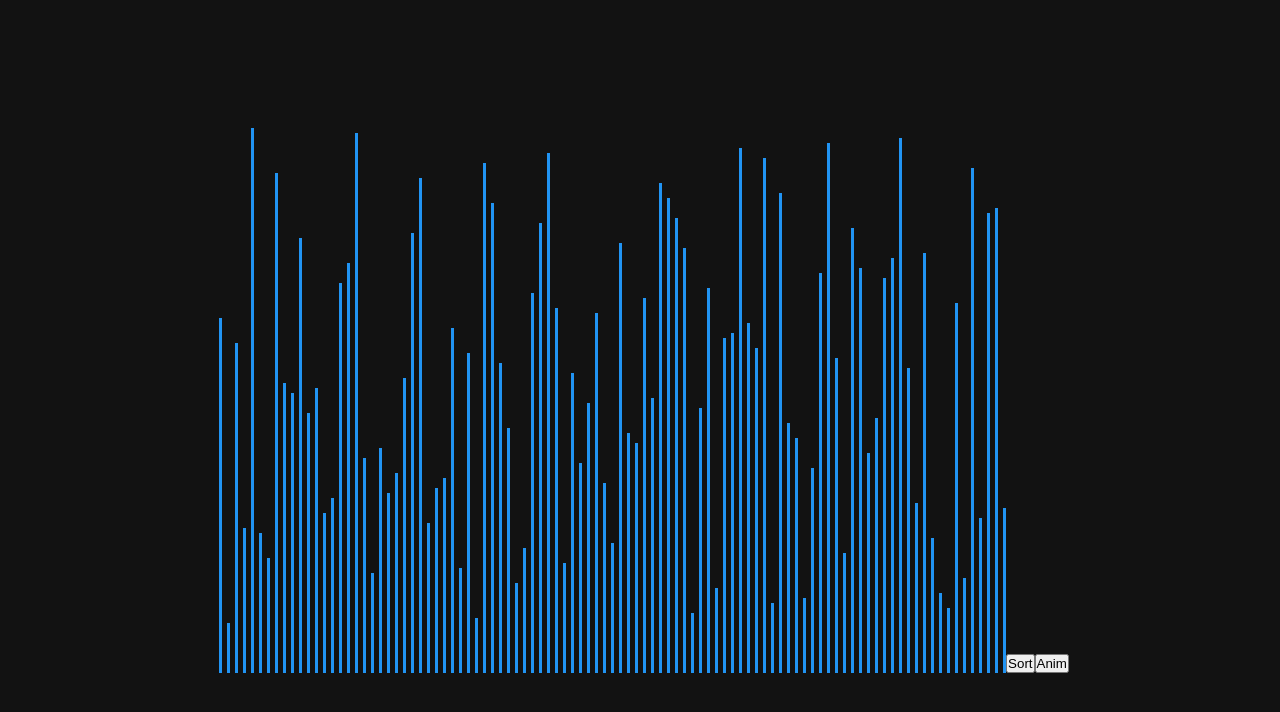
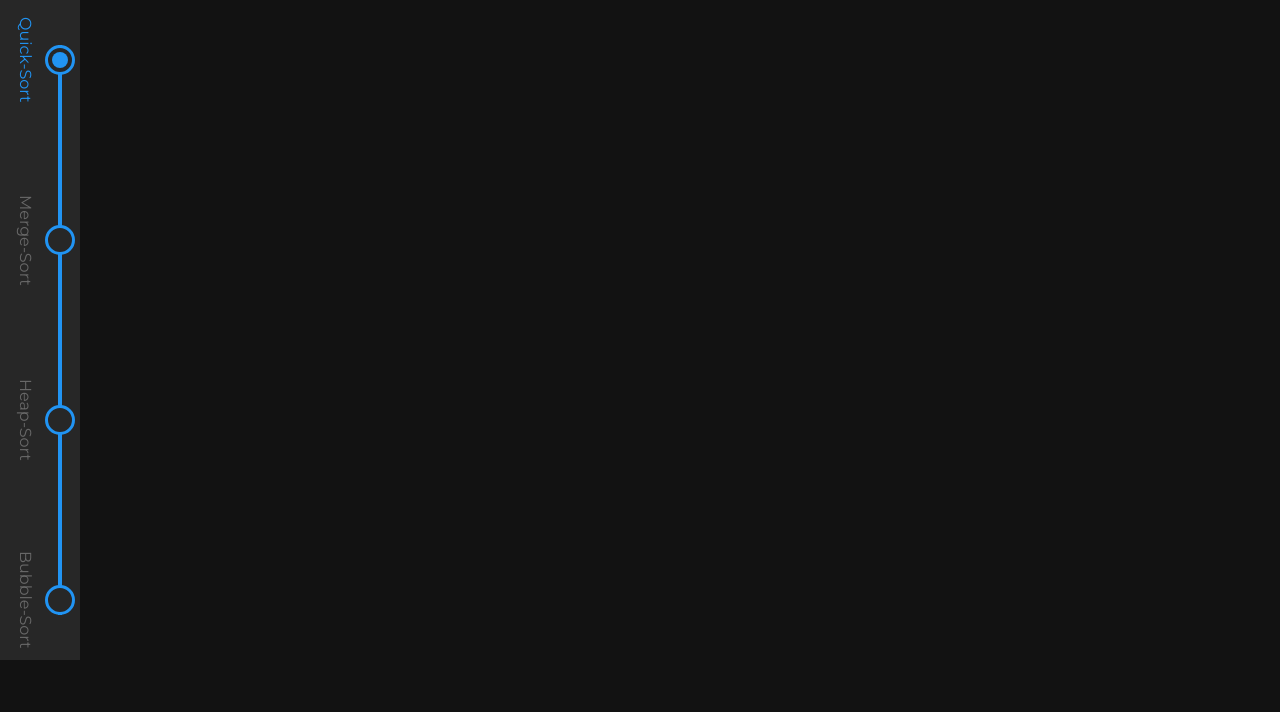
Before and after one commit to dcevpersonal/Sorting-Algorithm-Visualizer, a React (Create React App) app: page / in a window 1280 px wide. Shown: the top 712 px of the page. Built offline with nearby package versions, Linux system fonts and the light colour scheme.

Commit message:
Design Change

```diff
--- a/src/App.module.scss
+++ b/src/App.module.scss
@@ -1,7 +1,11 @@
 .App {
   display: flex;
   width: 100vw;
-  height: 100vh;
-  align-items: center;
-  justify-content: center;
+  height: fit-content;
 }
+
+@media screen and (max-width: 1365px) {
+  .App {
+    justify-content: flex-start;
+  }
+}
--- a/src/App.tsx
+++ b/src/App.tsx
@@ -2,10 +2,12 @@ import React from "react";
 import Style from "./App.module.scss";
 
 import Grid from "./components/Blocks/Grid";
+import DisplayPanel from "./components/UI/Display-Panel";
 
 function App() {
   return (
     <div className={Style.App}>
+      <DisplayPanel />
       <Grid />
     </div>
   );
--- a/src/components/Blocks/Grid.module.scss
+++ b/src/components/Blocks/Grid.module.scss
@@ -1,8 +1,10 @@
 .Grid {
     display: flex;
+    display: none;
     position: relative;
     align-items: flex-end;
     justify-content: center;
+    margin-top: 200px; // Remove !!
 }
 
 #Key {
--- a/src/components/Blocks/Grid.tsx
+++ b/src/components/Blocks/Grid.tsx
@@ -129,6 +129,7 @@ function Grid() {
       console.log(anim.swap);
     }
   }, [isSorted]);
+
   return (
     <div className={Style.Grid}>
       {keys.map((k, i) => {
--- a/src/components/Blocks/Key.module.scss
+++ b/src/components/Blocks/Key.module.scss
@@ -3,4 +3,12 @@
     transition: height 0.1s linear;
     background: var(--Black-2);
     // transition-property: height, background;
+
+    &__Selected {
+        background: var(--Red-1);
+    }
+
+    &__Section {
+        background: var(--Blue-1);
+    }
 }
--- a/src/components/Blocks/Key.tsx
+++ b/src/components/Blocks/Key.tsx
@@ -11,14 +11,15 @@ interface props {
 function Key(props: props) {
   return (
     <div
-      className={Style.Key}
+      className={
+        props.selected
+          ? `${Style.Key} ${Style.Key__Selected}`
+          : props.section
+          ? `${Style.Key} ${Style.Key__Section}`
+          : Style.Key
+      }
       style={{
         height: `${props.size * 5}px`,
-        background: props.selected
-          ? "var(--Red-1)"
-          : props.section
-          ? "var(--Blue-1)"
-          : "var(--Black-2)",
       }}
       id={props.iden}
     ></div>
--- /dev/null
+++ b/src/components/UI/Display-Panel.module.scss
@@ -0,0 +1,14 @@
+.DisplayPanel {
+    display: flex;
+    height: 80px;
+    background: var(--Black-3);
+    align-items: center;
+    justify-content: center;
+}
+
+@media screen and (max-width: 1365px) {
+    .DisplayPanel {
+        width: 80px;
+        height: 100%;
+    }
+}
--- /dev/null
+++ b/src/components/UI/Display-Panel.tsx
@@ -0,0 +1,16 @@
+import React from "react";
+import Style from "./Display-Panel.module.scss";
+
+import Range from "./Range";
+
+function DisplayPanel() {
+  return (
+    <div className={Style.DisplayPanel}>
+      <Range
+        numOfElements={["Quick-Sort", "Merge-Sort", "Heap-Sort", "Bubble-Sort"]}
+      />
+    </div>
+  );
+}
+
+export default React.memo(DisplayPanel);
--- /dev/null
+++ b/src/components/UI/Range.module.scss
@@ -0,0 +1,142 @@
+$numOfElements: 4;
+
+.Range {
+    display: flex;
+    position: relative;
+    flex-direction: column;
+    align-items: center;
+    justify-content: center;
+
+    &__InputContainer {
+        display: flex;
+        align-items: center;
+
+        &__Circle {
+            position: relative;
+            width: 30px;
+            height: 30px;
+            cursor: pointer;
+            background: #272727;
+            appearance: none;
+            border: 3px solid var(--Blue-1);
+            border-radius: 50%;
+            margin-left: 150px;
+            transition: transform 0.3s ease-out;
+            z-index: 2;
+            &:nth-of-type(1) {
+                margin-left: 0;
+            }
+            &:active {
+                transform: scale(0.6);
+            }
+            &:hover {
+                transform: scale(1.4);
+            }
+            &:checked {
+                @for $i from 1 through $numOfElements {
+                    &:nth-of-type(#{$i}) ~ .Range__InputContainer__Indicator {
+                        margin-left: #{180 * ($i - 1) + 7px};
+                    }
+                }
+            }
+        }
+
+        &__Line {
+            position: absolute;
+            width: #{($numOfElements * 30px) + (150px * ($numOfElements - 1))};
+            height: 4px;
+            background: var(--Blue-1);
+            z-index: 0;
+        }
+
+        &__Indicator {
+            position: absolute;
+            width: 16px;
+            height: 16px;
+            background: var(--Blue-1);
+            border-radius: 50%;
+            margin-left: 7px;
+            transition: margin 0.3s ease-out;
+            z-index: 2;
+        }
+    }
+
+    &__TextContainer {
+        display: flex;
+        margin-top: 10px;
+        &__Text {
+            width: 100px;
+            color: var(--Black-4);
+            text-align: center;
+            margin-left: 80px;
+            transition: color 0.3s ease-out;
+
+            &:nth-of-type(1) {
+                margin-left: 0px;
+            }
+
+            &__Active {
+                color: var(--Blue-1);
+            }
+        }
+    }
+}
+
+@media screen and (max-width: 1365px) {
+    .Range {
+        padding: 10px 0;
+        flex-direction: row-reverse;
+        align-items: center;
+        &__InputContainer {
+            flex-direction: column;
+            margin-left: 10px;
+            &__Circle {
+                margin-left: 0;
+                margin-top: 150px;
+                &:nth-of-type(1) {
+                    margin-top: 0px;
+                }
+                &:checked {
+                    @for $i from 1 through $numOfElements {
+                        &:nth-of-type(#{$i}) ~ .Range__InputContainer__Indicator {
+                            margin-left: 0;
+                            margin-top: #{180 * ($i - 1) + 7px};
+                        }
+                    }
+                }
+            }
+
+            &__Indicator {
+                margin-top: 7px;
+                margin-left: 0;
+            }
+
+            &__Line {
+                height: #{($numOfElements * 30px) + (150px * ($numOfElements - 1))};
+                width: 4px;
+            }
+        }
+
+        &__TextContainer {
+            margin-top: 0;
+            margin-left: 0px;
+            flex-direction: column;
+            align-items: flex-end;
+            &__Text {
+                display: flex;
+                height: 100px;
+                width: fit-content;
+                margin-left: 10px;
+                margin-top: 80px;
+                writing-mode: vertical-rl;
+                align-items: center;
+                justify-content: center;
+
+                &:nth-of-type(1) {
+                    margin-left: 0px;
+                    margin-top: 0px;
+                }
+            }
+        }
+    }
+}
--- /dev/null
+++ b/src/components/UI/Range.tsx
@@ -0,0 +1,52 @@
+import React, { useState } from "react";
+import Style from "./Range.module.scss";
+
+interface props {
+  numOfElements: Array<string>;
+}
+
+function Range(props: props) {
+  const [activeCircle, setActiveCircle] = useState(0);
+
+  return (
+    <div className={Style.Range}>
+      <div className={Style.Range__InputContainer}>
+        {props.numOfElements.map((e, i) => {
+          return (
+            <input
+              key={e + "-" + i}
+              type="radio"
+              className={Style.Range__InputContainer__Circle}
+              name="range"
+              onClick={() => {
+                setActiveCircle(i);
+              }}
+            />
+          );
+        })}
+
+        <div className={Style.Range__InputContainer__Indicator}></div>
+        <div className={Style.Range__InputContainer__Line}></div>
+      </div>
+      <div className={Style.Range__TextContainer}>
+        {props.numOfElements.map((e, i) => {
+          return (
+            <h1
+              key={e + "-" + i}
+              className={
+                i === activeCircle
+                  ? ` ${Style.Range__TextContainer__Text__Active}
+                      ${Style.Range__TextContainer__Text}`
+                  : Style.Range__TextContainer__Text
+              }
+            >
+              {e}
+            </h1>
+          );
+        })}
+      </div>
+    </div>
+  );
+}
+
+export default React.memo(Range);
--- a/src/index.css
+++ b/src/index.css
@@ -1,11 +1,18 @@
+@import url("https://fonts.googleapis.com/css2?family=Montserrat:wght@400;700&display=swap");
+
 *,
 html,
 body {
   --Black-1: #121212;
   --Black-2: rgba(255, 255, 255, 0.16);
+  --Black-3: rgba(255, 255, 255, 0.09);
+  --Black-4: rgba(255, 255, 255, 0.3);
   --Blue-1: #2194f3;
   --Red-1: #f44336;
   box-sizing: border-box;
+  font-size: 16px;
+  font-weight: normal;
+  font-family: "Montserrat", sans-serif;
   margin: 0;
   padding: 0;
 }
```
